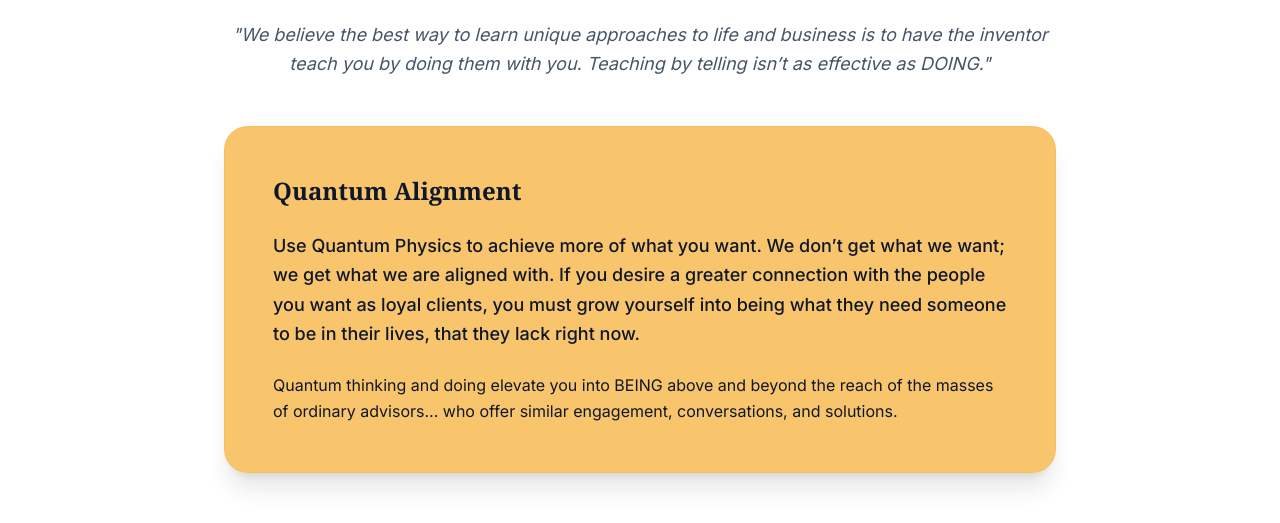
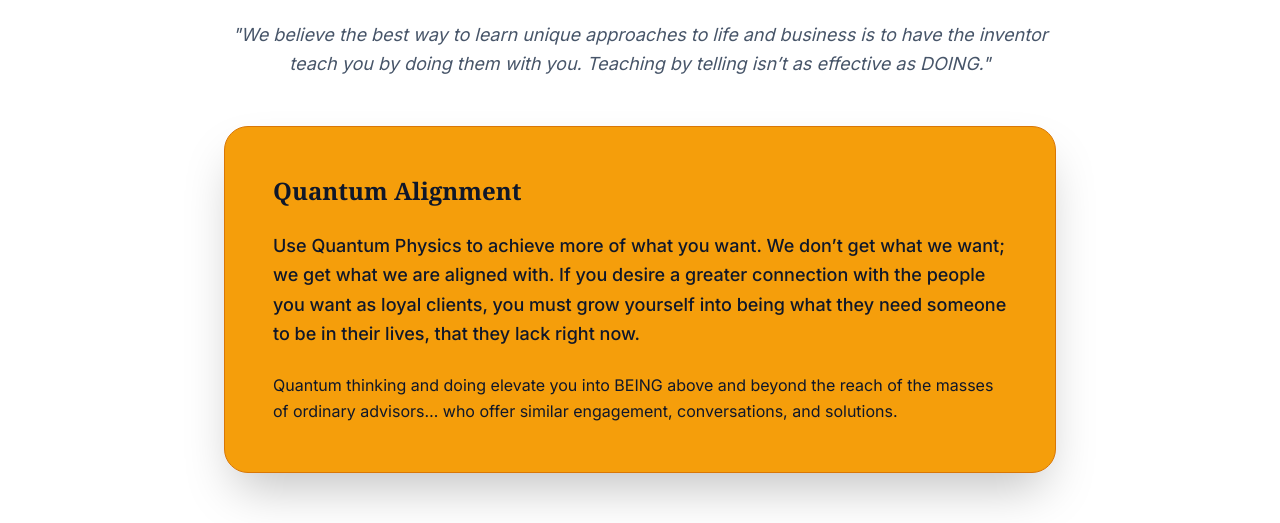
Before and after one commit to jasoncrossman/transcendent-heroic-advisor, a React (Vite) app: page /#/ in a window 1280 px wide. Shown: the part 813-1336 px from the top of the page. Built offline with nearby package versions, Linux system fonts and the light colour scheme.

Commit message:
Refine background styling on LandingPage component
Updated background style to full opacity amber with slate-900 text for improved visibility.

```diff
--- a/pages/LandingPage.tsx
+++ b/pages/LandingPage.tsx
@@ -53,8 +53,8 @@ const LandingPage: React.FC = () => {
             </p>
           </div>
 
-          {/* Restored text with the requested 60% amber background */}
-          <div className="bg-amber-500/60 backdrop-blur-sm p-8 md:p-12 rounded-3xl border border-amber-500/20 shadow-xl text-left transform hover:scale-[1.01] transition-all duration-300">
+          {/* Final Version: Full Opacity Amber with Slate-900 (Blue-Dark) Text */}
+          <div className="bg-amber-500 p-8 md:p-12 rounded-3xl border border-amber-600 shadow-2xl text-left transform hover:scale-[1.01] transition-all duration-300">
             <h3 className="text-2xl font-bold text-slate-900 mb-6 font-serif">Quantum Alignment</h3>
             <div className="space-y-6">
               <p className="text-slate-900 font-medium text-lg leading-relaxed">
```
